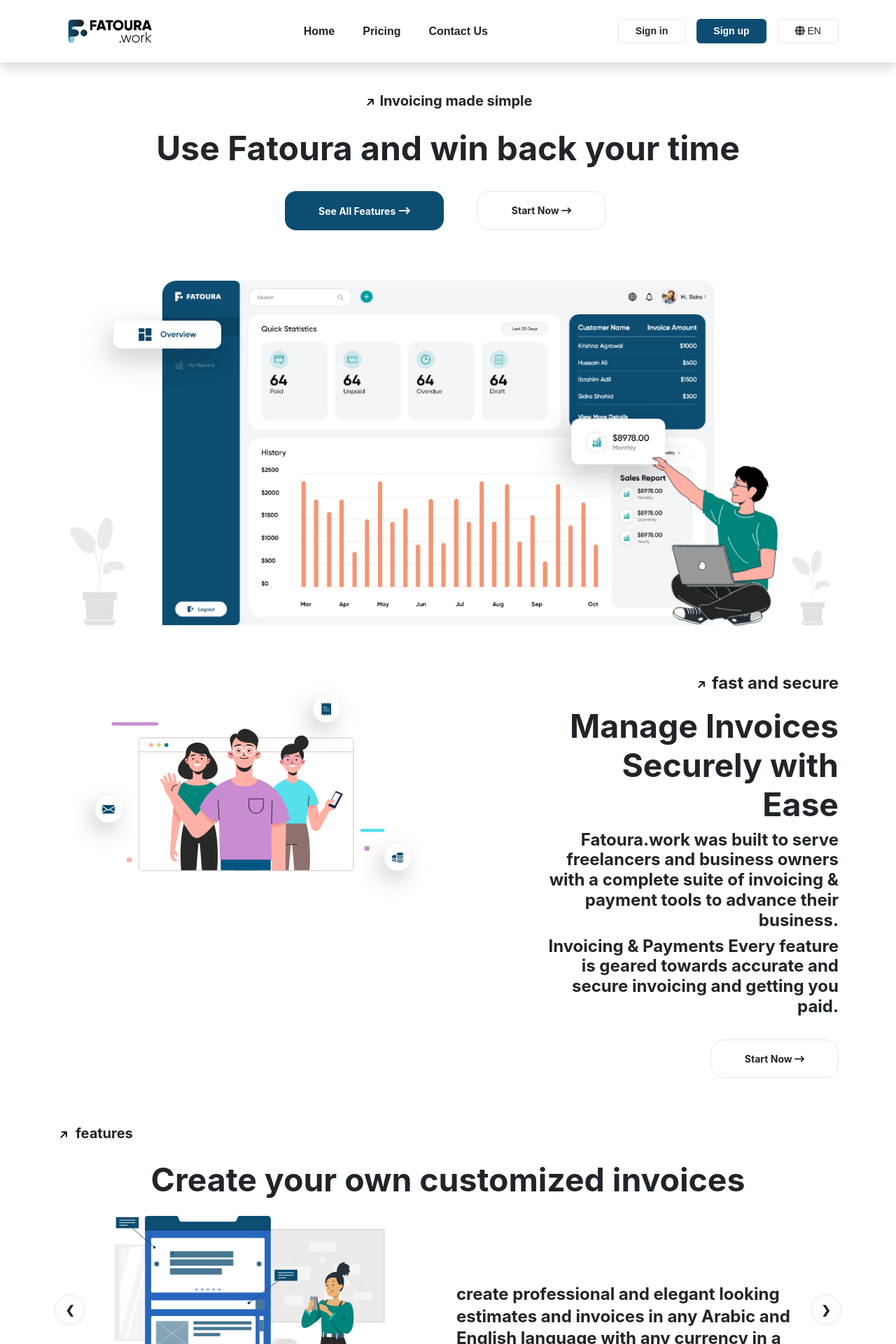
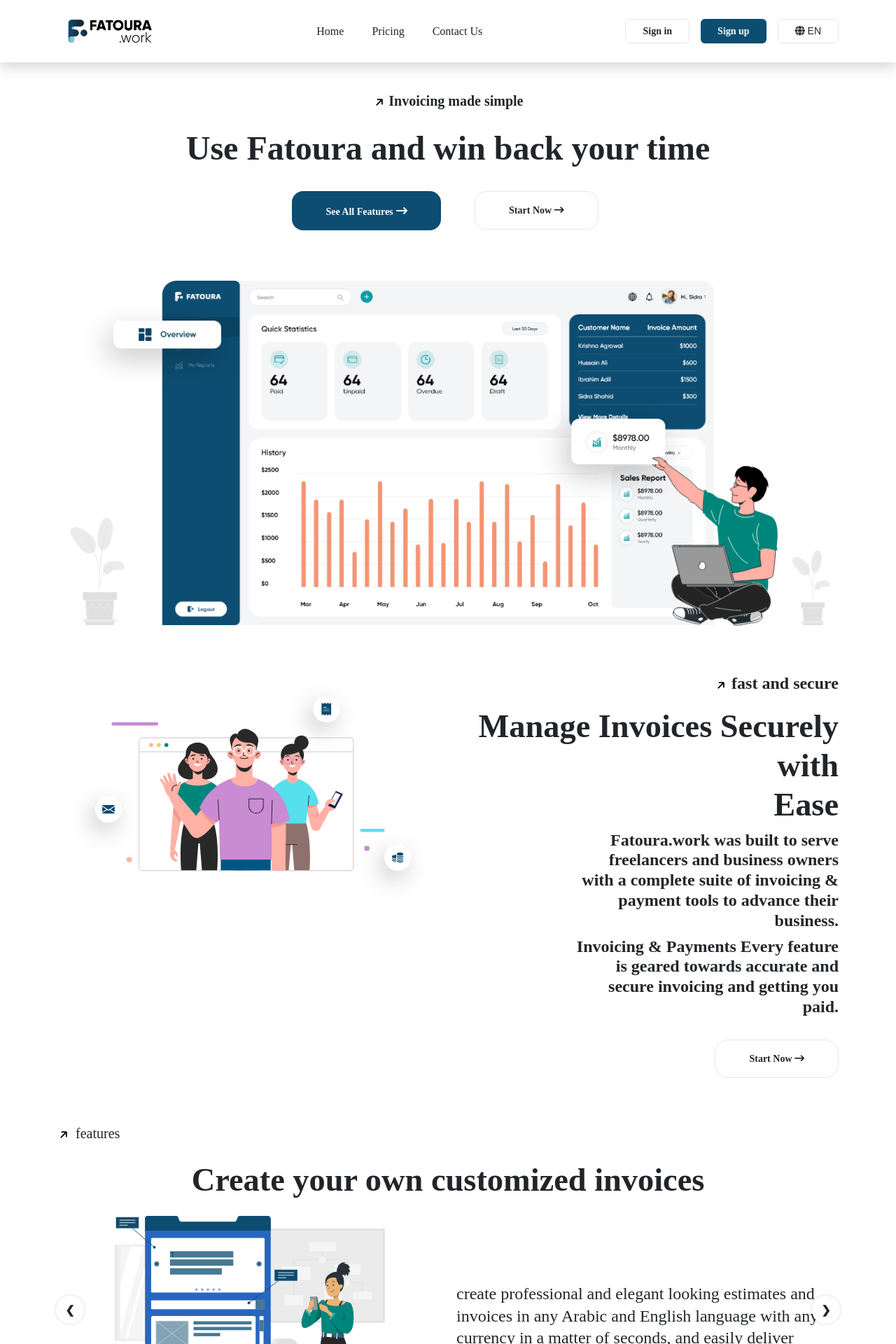
Before and after one commit to Abhay-Bhongade/fatoura-appnew, a React (Create React App) app: page / in a window 1280 px wide. Shown: the top 1920 px of the page at 70% size. Built offline with nearby package versions, Linux system fonts and the light colour scheme.

Commit message:
make changes

```diff
--- a/src/App.css
+++ b/src/App.css
@@ -2,9 +2,20 @@
   width: 150px;
   height: 63px;
 }
+.s-div{
+  margin-right: 55px !important;
+}
+.f-div{
+  margin-right: 38px !important;
+}
 h1,h2{
   font-weight: bolder !important;
+  font-family:Gilroy ExtraBold ;
 }
+.gilroy{
+  font-family:Gilroy ExtraBold ;
+}
+
 .button-h:hover{
   background-color: #e5e7eb !important;
   color: black !important;
--- a/src/components/Features.js
+++ b/src/components/Features.js
@@ -28,7 +28,7 @@
 
 
         <div className='mb-4'>
-        <img src="./assests/Arrow.svg" width="18" alt="arrow" /><span className='fw-bolder fs-5 ms-2'>features</span>
+        <img src="./assests/Arrow.svg" width="18" alt="arrow" /><span className='gilroy fs-5 ms-2'>features</span>
         </div>
 
 
@@ -54,7 +54,7 @@
                     </div>
                     </div>
                     <div className="col-md-6 pt-md-5 pt-sm-3 feature-description">
-                    <h4 className='fw-bold all-p pt-md-5 pt-sm-3 feature-p' style={{lineHeight:1.3}}>{ele.description}</h4>
+                    <h4 className='gilroy all-p pt-md-5 pt-sm-3 feature-p' style={{lineHeight:1.3}}>{ele.description}</h4>
                     </div>
                     </div>
                     </div>
--- a/src/components/Footer.js
+++ b/src/components/Footer.js
@@ -8,11 +8,11 @@
             <div className="row py-2">
                 <div className="col-md-12">
                     <div className="d-flex justify-content-evenly align-items-center flex-row footer-f">
-                        <a href="#" className='text-decoration-none text-white fw-bold'>Sign up</a>
-                        <a href="#" className='text-decoration-none text-white fw-bold'>Sign in</a>
-                        <a href="#" className='text-decoration-none text-white fw-bold'>Terms and Conditions</a>
-                        <a href="#" className='text-decoration-none text-white fw-bold'>Privacy Policy</a>
-                        <a href="#" className='text-decoration-none text-white fw-bold'>Contact Us</a>
+                        <a href="#" className='text-decoration-none text-white gilroy'>Sign up</a>
+                        <a href="#" className='text-decoration-none text-white gilroy'>Sign in</a>
+                        <a href="#" className='text-decoration-none text-white gilroy'>Terms and Conditions</a>
+                        <a href="#" className='text-decoration-none text-white gilroy'>Privacy Policy</a>
+                        <a href="#" className='text-decoration-none text-white gilroy'>Contact Us</a>
                     </div>
                     <div className="d-flex justify-content-center align-items-center py-5 footer-p">
                         <a href="#"><i className="fa-brands fa-facebook fs-3 text-white "></i></a>
--- a/src/components/Header.js
+++ b/src/components/Header.js
@@ -41,24 +41,26 @@
 
       <ul className="navbar-nav mx-md-auto mb-2 mb-lg-0">
 
-        <li className="nav-item">
-          <a className="nav-link fw-bolder text-dark active" href="#home" >Home</a>
+       <li className="nav-item">
+          <a className="nav-link  text-dark gilroy" href="#home" >Home</a>
         </li>
-        <li className="nav-item mx-md-4">
-          <a className="nav-link fw-bolder text-dark" href="#pricing">Pricing</a>
+
+       <li className="nav-item mx-md-4">
+          <a className="nav-link  text-dark gilroy"  href="#pricing">Pricing</a>
         </li>
-        <li className="nav-item">
-          <a className="nav-link fw-bolder text-dark" href="#contact">Contact Us</a>
+
+       <li className="nav-item">
+          <a className="nav-link  text-dark gilroy" href="#contact">Contact Us</a>
         </li>
 
       </ul>
       <form className="d-flex" role="search" onSubmit={handleSubmit}>
 
 
-        <button className="btn btn-outline-info fw-bold text-dark px-4 first-b button-bord spanone" type="submit">Sign in</button>
+        <button className="btn btn-outline-info fw-bold text-dark px-4 first-b button-bord spanone gilroy" type="submit">Sign in</button>
 
 
-        <button className="btn btn-primary fw-bold mx-3 px-4 text-white second-b spanone" type="submit">Sign up</button>
+        <button className="btn btn-primary fw-bold mx-3 px-4 text-white second-b spanone gilroy" type="submit">Sign up</button>
 
         <div className="btn btn-outline-info text-dark px-4 first-b button-bord spanone">
         <i className="fa-solid fa-globe"></i> <span>EN</span>
--- a/src/components/Home.js
+++ b/src/components/Home.js
@@ -7,7 +7,7 @@
             <div className="col-md-12 text-center  my-3">
 
             <div className='fw-bolder fs-5'>
-            <img src="./assests/Arrow.svg" width="18" alt="arrow" /> <span className='fw-bold fs-5 '> Invoicing made simple </span>
+            <img src="./assests/Arrow.svg" width="18" alt="arrow" /> <span className='fw-bold fs-5 gilroy'> Invoicing made simple </span>
             </div>
 
             <div className='py-4'>
@@ -17,9 +17,9 @@
             <div>
 
         <div className="btn btn-outline-info text-dark second-b text-white py-md-3 px-md-5 py-sm-2 px-md-2 mb-2 rounded buttonone button-bord">
-         <span className='fw-bold spanone'>See All Features</span> <i className="fa-solid fa-arrow-right-long text-center"></i>
+         <span className='fw-bold spanone gilroy'>See All Features</span> <i className="fa-solid fa-arrow-right-long text-center"></i>
         </div>
-        <button className="btn btn-outline-info fw-bold text-dark py-md-3 px-md-5 onetwo px-md-2 mb-2 ms-md-5 mx-2 first-b button-bord buttonone spanone" type="submit">Start Now <i className="fa-solid fa-arrow-right-long text-center"></i></button>
+        <button className="btn btn-outline-info fw-bold text-dark py-md-3 px-md-5 onetwo px-md-2 mb-2 ms-md-5 mx-2 first-b button-bord buttonone spanone gilroy" type="submit">Start Now <i className="fa-solid fa-arrow-right-long text-center"></i></button>
         </div>
 
             </div>
--- a/src/components/Newsletter.js
+++ b/src/components/Newsletter.js
@@ -11,7 +11,7 @@
                         <div>
                         <img src="./assests/Arrow.svg" width="18" alt="arrow" /><span className='fw-bolder fs-5 ms-2'>subscribe to our newsletter</span>
                         </div>
-                        <h2 className='py-3 fw-bolder fs-1'>Be the first to know</h2>
+                        <h1 className='py-3 fw-bolder'>Be the first to know</h1>
                         <div className="form-group">
                             <input type="email" className="form-control w-75 button-r py-md-3 py-sm-2 border border-dark " id="exampleInputEmail1" aria-describedby="emailHelp" placeholder="Enter your Email Address" />
 
--- a/src/components/Secure.js
+++ b/src/components/Secure.js
@@ -11,22 +11,22 @@
                         </div>
                     </div>
                     <div className="col-md-6 order-first order-md-last">
-                        <div className='ms-md-5 mb-md-3 fw-bold fs-4  text-md-end text-sm-start'> <img src="./assests/Arrow.svg" width="18" alt="arrow" /> fast and secure </div>
+                        <div className='ms-md-5 mb-md-3 fw-bold fs-4  text-md-end text-sm-start gilroy'> <img src="./assests/Arrow.svg" width="18" alt="arrow" /> fast and secure </div>
 
                         <h1 className='fw-bolder text-end secure-h d-none d-sm-block'>Manage Invoices Securely with <br/> Ease</h1>
                         <h1 className='fw-bolder text-start d-block d-sm-none py-3'>Manage Invoices Securely with Ease</h1>
 
-                        <h4 className='text-end fw-bold d-none d-sm-block'>Fatoura.work was built to serve <br /> freelancers and business owners <br /> with a complete suite of invoicing & <br /> payment tools to advance their <br /> business.
+                        <h4 className='text-end fw-bold d-none d-sm-block gilroy'>Fatoura.work was built to serve <br /> freelancers and business owners <br /> with a complete suite of invoicing & <br /> payment tools to advance their <br /> business.
                         </h4>
-                        <h4 className='text-end fw-bold d-none d-sm-block'>Invoicing & Payments Every feature <br /> is geared towards accurate and <br/> secure invoicing and getting you <br /> paid.</h4>
+                        <h4 className='text-end fw-bold d-none d-sm-block gilroy'>Invoicing & Payments Every feature <br /> is geared towards accurate and <br/> secure invoicing and getting you <br /> paid.</h4>
 
-                        <h4 className='text-start all-p fw-bold d-block d-sm-none'>Fatoura.work was built to serve  freelancers and business owners  with a complete suite of invoicing &  payment tools to advance their  business.
+                        <h4 className='text-start all-p fw-bold d-block d-sm-none gilroy'>Fatoura.work was built to serve  freelancers and business owners  with a complete suite of invoicing &  payment tools to advance their  business.
                         </h4>
-                        <h4 className='text-start all-p fw-bold d-block d-sm-none '>Invoicing & Payments Every feature  is geared towards accurate and secure invoicing and getting you  paid.</h4>
+                        <h4 className='text-start all-p fw-bold d-block d-sm-none gilroy'>Invoicing & Payments Every feature  is geared towards accurate and secure invoicing and getting you  paid.</h4>
 
                         <div className='d-flex justify-content-sm-start justify-content-md-end'>
 
-                        <button className="btn btn-outline-info fw-bold text-dark py-md-3 py-sm-2 px-5 mt-4 first-b button-bord button-r2 spanone" type="submit">Start Now <i className="fa-solid fa-arrow-right-long text-center"></i></button>
+                        <button className="btn btn-outline-info fw-bold text-dark py-md-3 py-sm-2 px-5 mt-4 first-b button-bord button-r2 spanone gilroy" type="submit">Start Now <i className="fa-solid fa-arrow-right-long text-center"></i></button>
 
                         {/* <div className="btn btn-outline-info text-dark py-md-3 py-sm-2 px-5 mt-4 rounded button-r first-b button-bord">
                         <span className="fw-bold">Start Now</span> <i className="fa-solid fa-arrow-right-long"></i>
```
Also changed, not shown: src/components/Pricing.js (+24 -4 lines), public/assests/gilroy-extrabold.otf (added).
